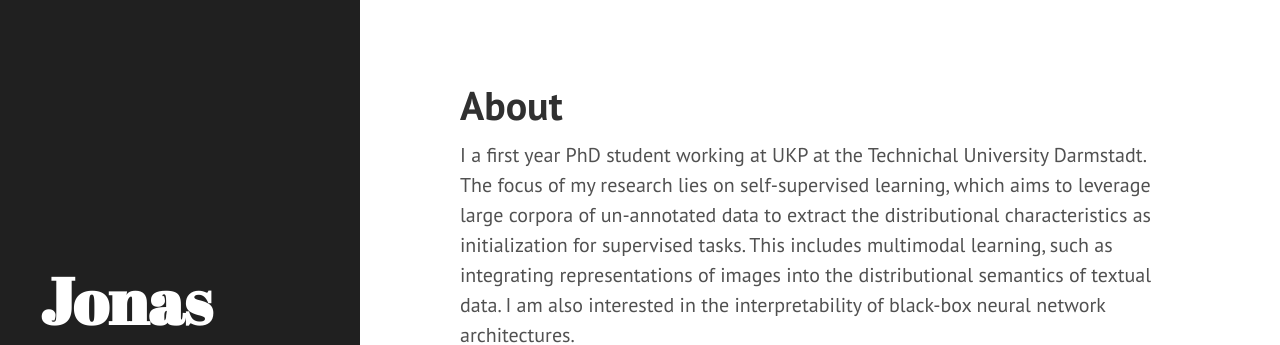
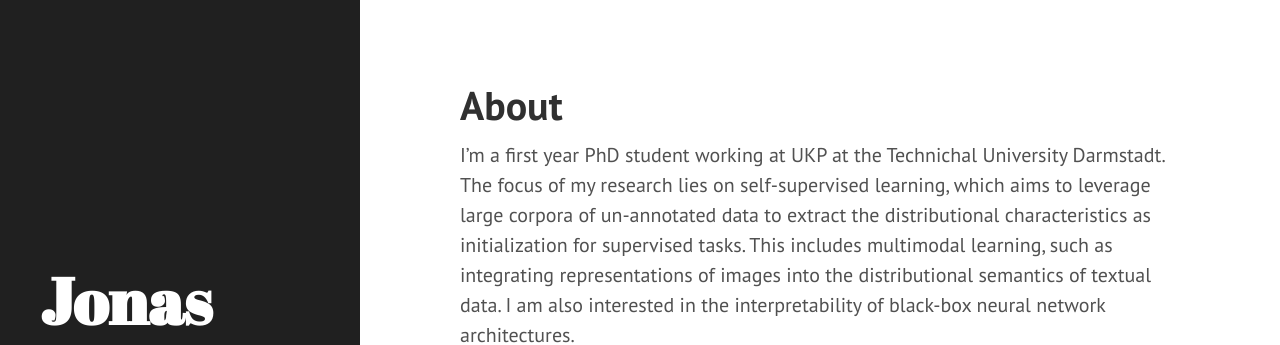
Before and after one commit to JoPfeiff/JoPfeiff_github_io, a Jekyll site: the page built from about.md, in a window 1280 px wide. Shown: the top 345 px of the page. Built offline with Jekyll 4.4.1, drawn with Linux system fonts in a browser that asks for light colours; Markdown is read by kramdown in place of the engine named in the settings.

```diff
--- a/about.md
+++ b/about.md
@@ -3,4 +3,4 @@ layout: page
 title: About
 ---
 
-I a first year PhD student working at UKP at the Technichal University Darmstadt. The focus of my research lies on self-supervised learning, which aims to leverage large corpora of un-annotated data to extract the distributional characteristics as initialization for supervised tasks. This includes multimodal learning, such as integrating representations of images into the distributional semantics of textual data. I am also interested in the interpretability of black-box neural network architectures.
+I'm a first year PhD student working at UKP at the Technichal University Darmstadt. The focus of my research lies on self-supervised learning, which aims to leverage large corpora of un-annotated data to extract the distributional characteristics as initialization for supervised tasks. This includes multimodal learning, such as integrating representations of images into the distributional semantics of textual data. I am also interested in the interpretability of black-box neural network architectures.
```
